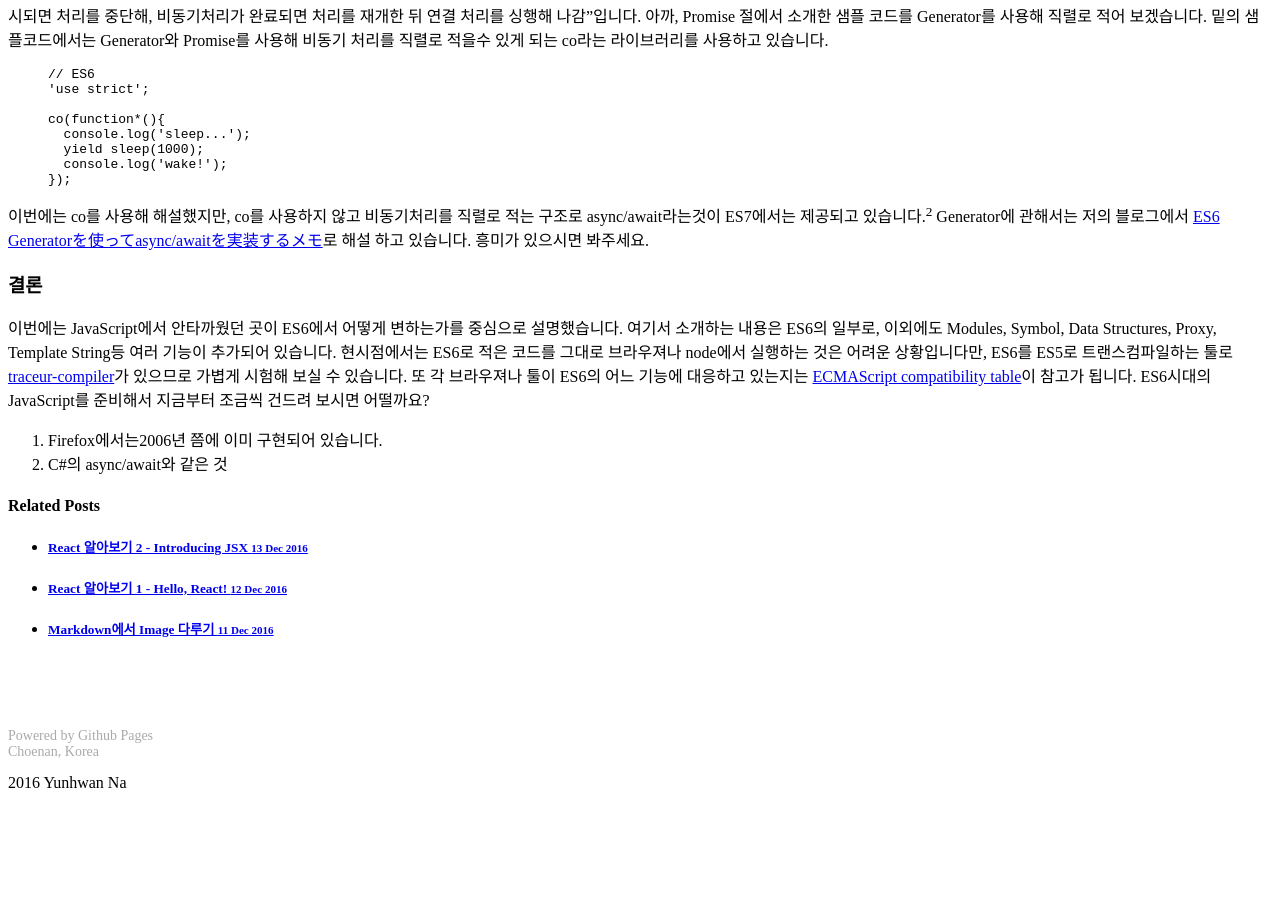
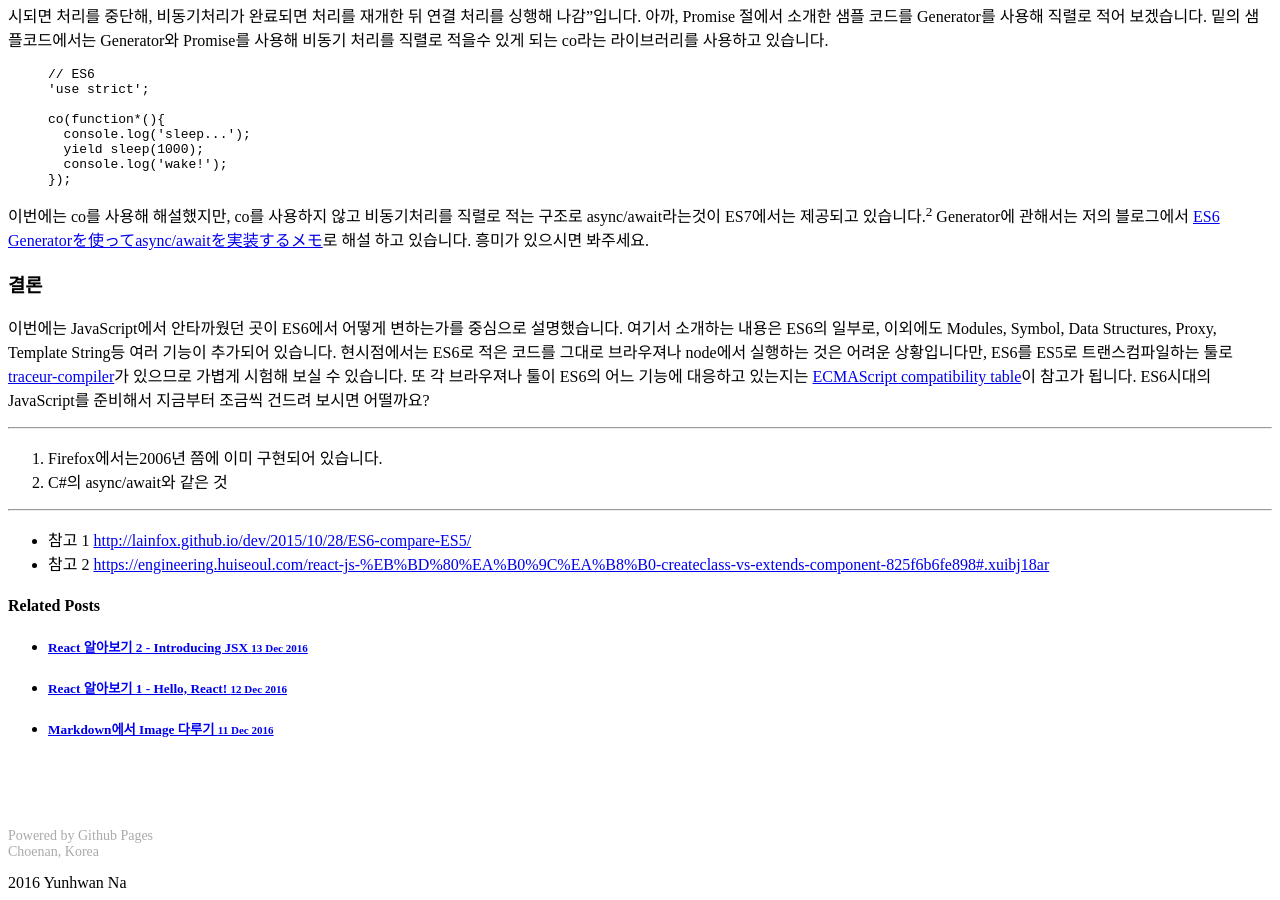
Before and after one commit to nayunhwan/nayunhwan.github.io, a Jekyll site: the page built from _posts/2016-12-15-React03.md, in a window 1280 px wide and 900 px high, scrolled down 4673 px. Built offline with Jekyll 4.4.1, drawn with Linux system fonts in a browser that asks for light colours; a style sheet for code colours, icons or effects is not loaded; before the commit the page ends 5473 px from its top, so only the background shows below that.

Commit message:
Edit React03

```diff
--- a/_posts/2016-12-15-React03.md
+++ b/_posts/2016-12-15-React03.md
@@ -228,6 +228,13 @@ co(function*(){
 
 이번에는 JavaScript에서 안타까웠던 곳이 ES6에서 어떻게 변하는가를 중심으로 설명했습니다. 여기서 소개하는 내용은 ES6의 일부로, 이외에도 Modules, Symbol, Data Structures, Proxy, Template String등 여러 기능이 추가되어 있습니다. 현시점에서는 ES6로 적은 코드를 그대로 브라우져나 node에서 실행하는 것은 어려운 상황입니다만, ES6를 ES5로 트랜스컴파일하는 툴로 [traceur-compiler](https://github.com/google/traceur-compiler)가 있으므로 가볍게 시험해 보실 수 있습니다. 또 각 브라우져나 툴이 ES6의 어느 기능에 대응하고 있는지는 [ECMAScript compatibility table](http://kangax.github.io/compat-table/es6/)이 참고가 됩니다. ES6시대의 JavaScript를 준비해서 지금부터 조금씩 건드려 보시면 어떨까요?
 
+<hr>
 
 1. Firefox에서는2006년 쯤에 이미 구현되어 있습니다.
 2. C#의 async/await와 같은 것
+
+
+<hr>
+
+* 참고 1 <http://lainfox.github.io/dev/2015/10/28/ES6-compare-ES5/>
+* 참고 2 <https://engineering.huiseoul.com/react-js-%EB%BD%80%EA%B0%9C%EA%B8%B0-createclass-vs-extends-component-825f6b6fe898#.xuibj18ar>
```
